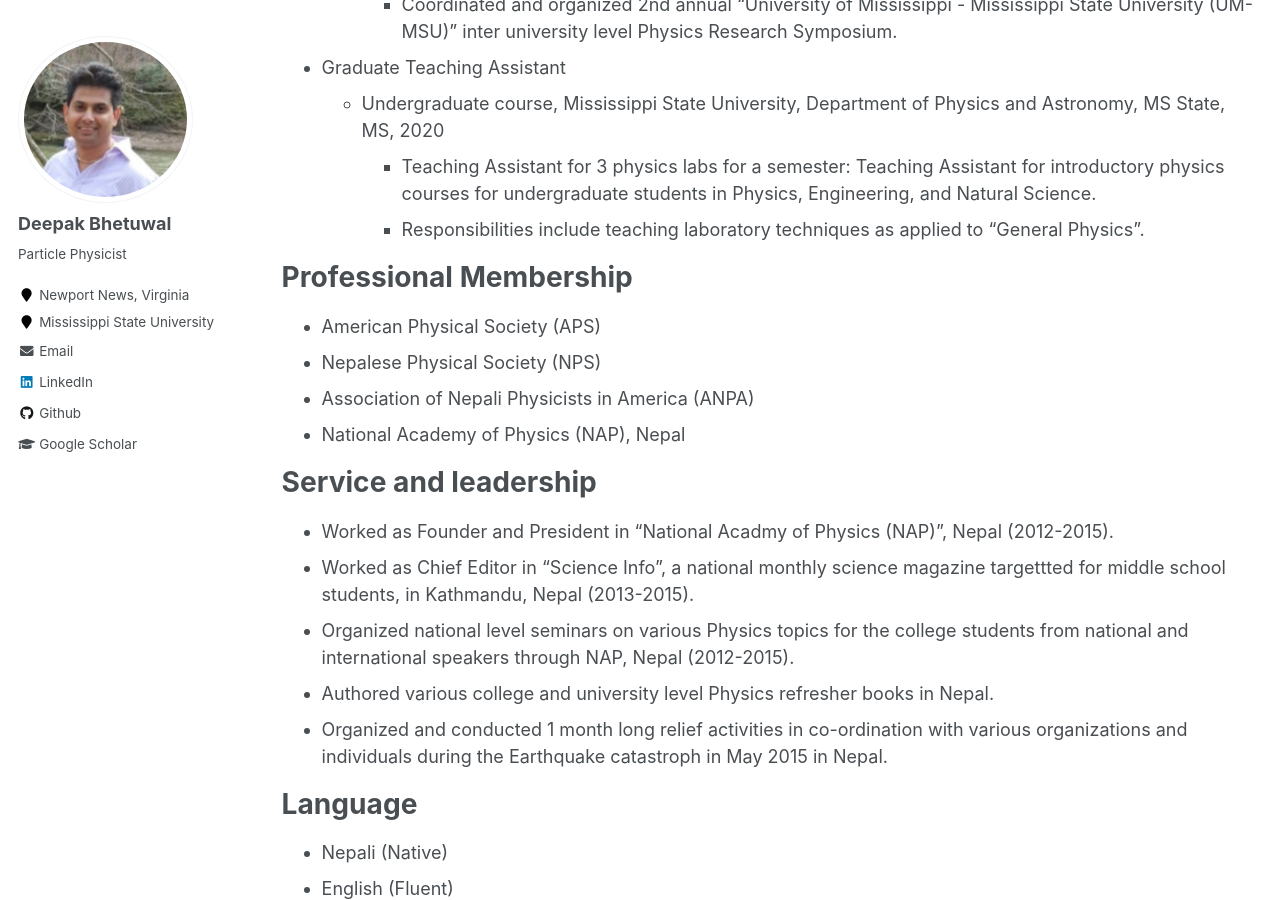
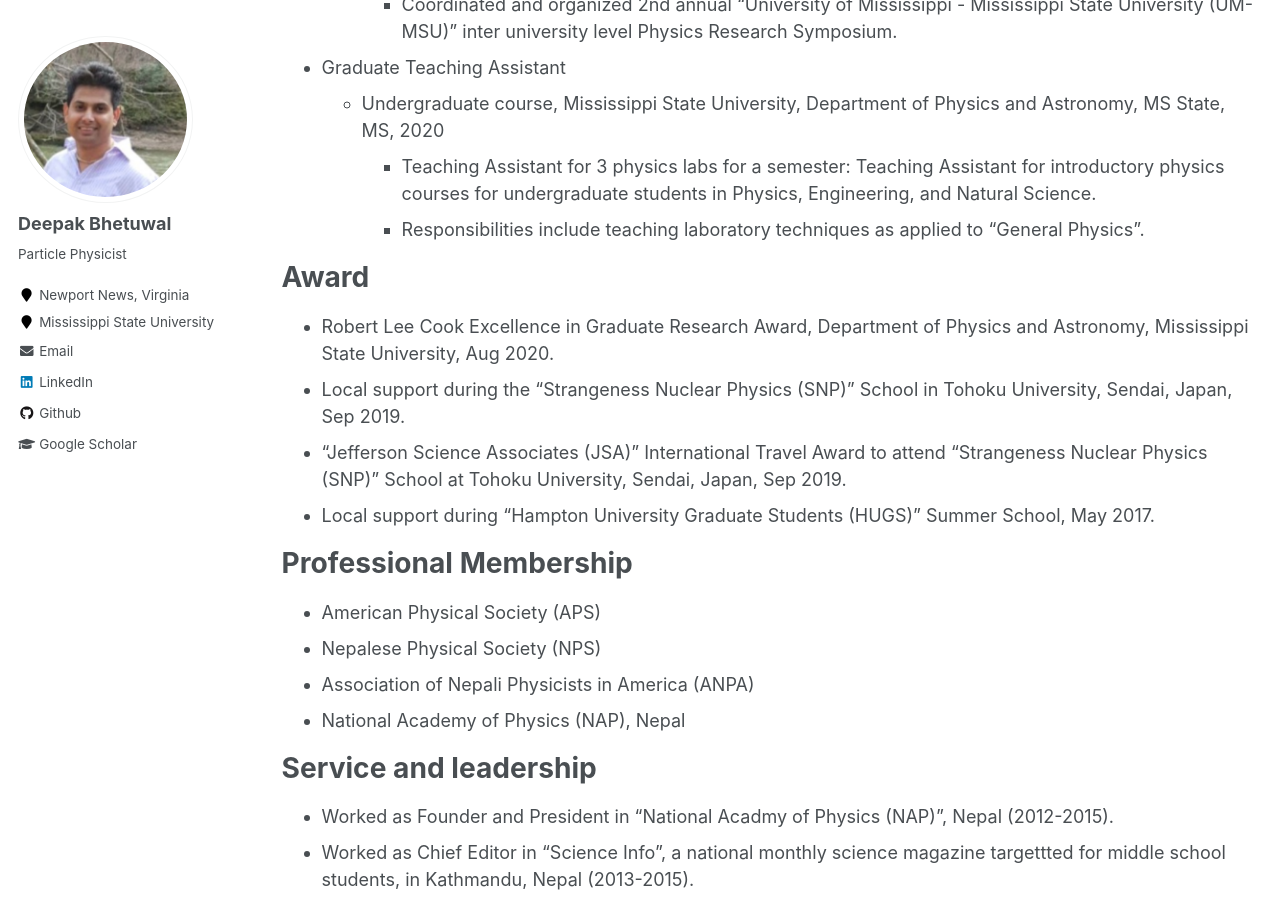
Before and after one commit to dkb208/dkb208.github.io, a Jekyll site: the page built from _pages/cv.md, in a window 1280 px wide and 900 px high, scrolled down 1904 px. Built offline with Jekyll 4.4.1, drawn with Linux system fonts in a browser that asks for light colours.

Commit message:
Update cv.md

```diff
--- a/_pages/cv.md
+++ b/_pages/cv.md
@@ -64,6 +64,13 @@ Experience
     * Teaching Assistant for 3 physics labs for a semester: Teaching Assistant for introductory physics courses for undergraduate students in Physics, Engineering, and Natural Science.
     * Responsibilities include teaching laboratory techniques as applied to “General Physics”.
 
+Award
+======
+* Robert Lee Cook Excellence in Graduate Research Award, Department of Physics and Astronomy, Mississippi State University, Aug 2020.
+* Local support during the "Strangeness Nuclear Physics (SNP)" School in Tohoku University, Sendai, Japan, Sep 2019.
+* "Jefferson Science Associates (JSA)" International Travel Award to attend "Strangeness Nuclear Physics (SNP)" School at Tohoku University, Sendai, Japan, Sep 2019.
+* Local support during "Hampton University Graduate Students (HUGS)" Summer School, May 2017.
+
 Professional Membership
 ======
 * American Physical Society (APS)
```
